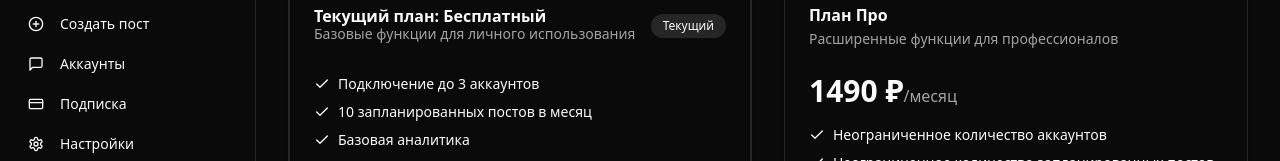
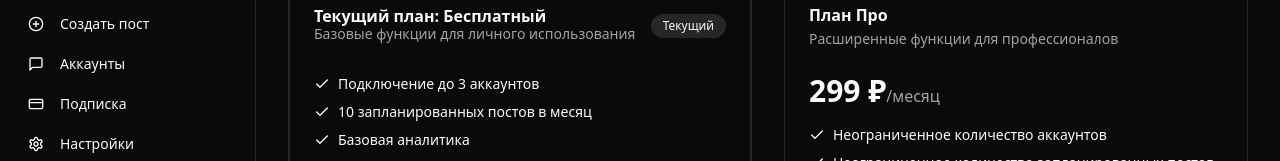
Before and after one commit to dkoeni9/crossposting-frontend, a React (Vite) app: page /dashboard/subscription in a window 1280 px wide. Shown: the part 155-316 px from the top of the page. Built offline with nearby package versions, Linux system fonts and the light colour scheme.

Commit message:
change subscription price

```diff
--- a/src/pages/Landing.jsx
+++ b/src/pages/Landing.jsx
@@ -222,7 +222,7 @@ export default function LandingPage() {
                   <p className="text-muted-foreground">Для опытных пользователей и команд</p>
                 </div>
                 <div className="mt-4 flex items-baseline text-3xl font-bold">
-                  1490 ₽<span className="ml-1 text-sm font-normal text-muted-foreground">/месяц</span>
+                  299 ₽<span className="ml-1 text-sm font-normal text-muted-foreground">/месяц</span>
                 </div>
                 <ul className="mt-6 space-y-3 text-sm">
                   <li className="flex items-center">
--- a/src/pages/Subscription.jsx
+++ b/src/pages/Subscription.jsx
@@ -51,7 +51,7 @@ export default function SubscriptionPage() {
           </CardHeader>
           <CardContent className="pb-2">
             <div className="mb-4">
-              <span className="text-3xl font-bold">1490 ₽</span>
+              <span className="text-3xl font-bold">299 ₽</span>
               <span className="text-muted-foreground">/месяц</span>
             </div>
             <ul className="space-y-2 text-sm">
```
